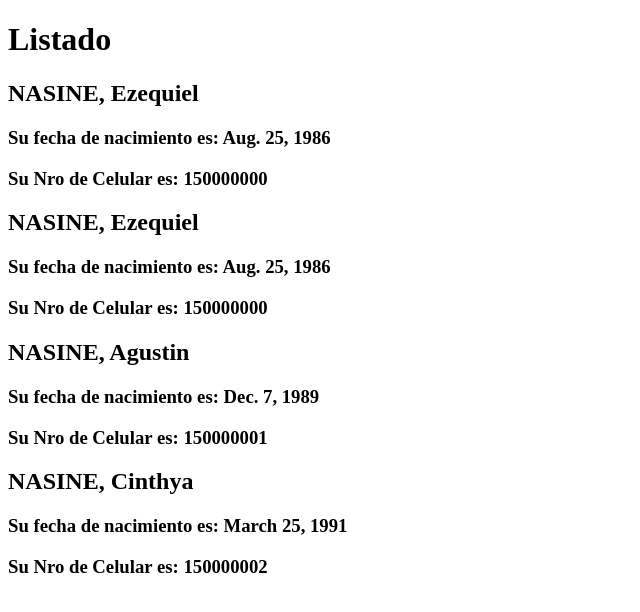
After one commit to e2ndp/de-familia, a Django app: page /list-personas/ in a window 1280 px wide. The commit adds this page. Shown: the top 612 px of the page, without its empty margins (0-640 px from the left). Run offline with Django 3.2, Linux system fonts and the light colour scheme; data comes from the database, SQL or seed files in the repository; both versions use the stored data as it was after the commit.

Commit message:
Desafio finalizado

```diff
--- a/familia/familia/urls.py
+++ b/familia/familia/urls.py
@@ -2,11 +2,12 @@
 from django.urls import path
 
 from familia.views import saludo, plantilla
-from personas.views import create_persona
+from personas.views import create_persona, list_personas
 
 urlpatterns = [
     path('admin/', admin.site.urls),
     path('saludo/', saludo, name='saludo'),
     path('plantilla/', plantilla, name='plantilla'),
     path('new-persona/', create_persona, name='create_persona'),
+    path('list-personas/', list_personas, name='list_personas'),
 ]
--- a/familia/personas/models.py
+++ b/familia/personas/models.py
@@ -2,5 +2,5 @@
 
 class Personas(models.Model):
     name = models.CharField(max_length=40)
-    birthday = models.DateField()
-    cellphone = models.BigIntegerField()
+    birthday = models.DateField(null=True, blank=True)
+    cellphone = models.BigIntegerField(null=True, blank=True)
--- a/familia/personas/views.py
+++ b/familia/personas/views.py
@@ -1,13 +1,21 @@
+from multiprocessing import context
 from django.shortcuts import render
 from personas.models import Personas
 
 def create_persona(request):
     new_persona = Personas.objects.create(
-        name = 'NASINE, Ezequiel',
-        birthday = '1986-08-25',
-        cellphone = 150000000
+        name = 'NASINE, Cinthya',
+        birthday = '1991-03-25',
+        cellphone = 150000002
     )
     context = {
         'new_persona' : new_persona
     }
     return render(request, 'new-persona.html', context=context)
+
+def list_personas(request):
+    personas = Personas.objects.all()
+    context = {
+        'personas' : personas
+    }
+    return render(request, 'list-personas.html', context=context)
--- /dev/null
+++ b/familia/templates/list-personas.html
@@ -0,0 +1,19 @@
+<!DOCTYPE html>
+<html lang="en">
+<head>
+    <meta charset="UTF-8">
+    <meta http-equiv="X-UA-Compatible" content="IE=edge">
+    <meta name="viewport" content="width=device-width, initial-scale=1.0">
+    <title>Listado de Personas</title>
+</head>
+<body>
+    <h1>Listado</h1>
+
+    {% for persona in personas %}
+        <h2>{{persona.name}}</h2>
+        <h3>Su fecha de nacimiento es: {{persona.birthday}}</h3>
+        <h3>Su Nro de Celular es: {{persona.cellphone}}</h3>
+    {% endfor %}
+
+</body>
+</html>
--- a/familia/templates/new-persona.html
+++ b/familia/templates/new-persona.html
@@ -10,6 +10,6 @@
     <h1>Carga de Persona</h1>
     <h2>{{new_persona.name}}</h2>
     <h3>Su fecha de nacimiento es: {{new_persona.birthday}}</h3>
-    <h3>Su Nro de Celualr es: {{new_persona.cellphone}}</h3>
+    <h3>Su Nro de Celular es: {{new_persona.cellphone}}</h3>
 </body>
 </html>
```
Also changed, not shown: familia/db.sqlite3, familia/personas/migrations/0002_personas_birthday_personas_cellphone.py (added).
